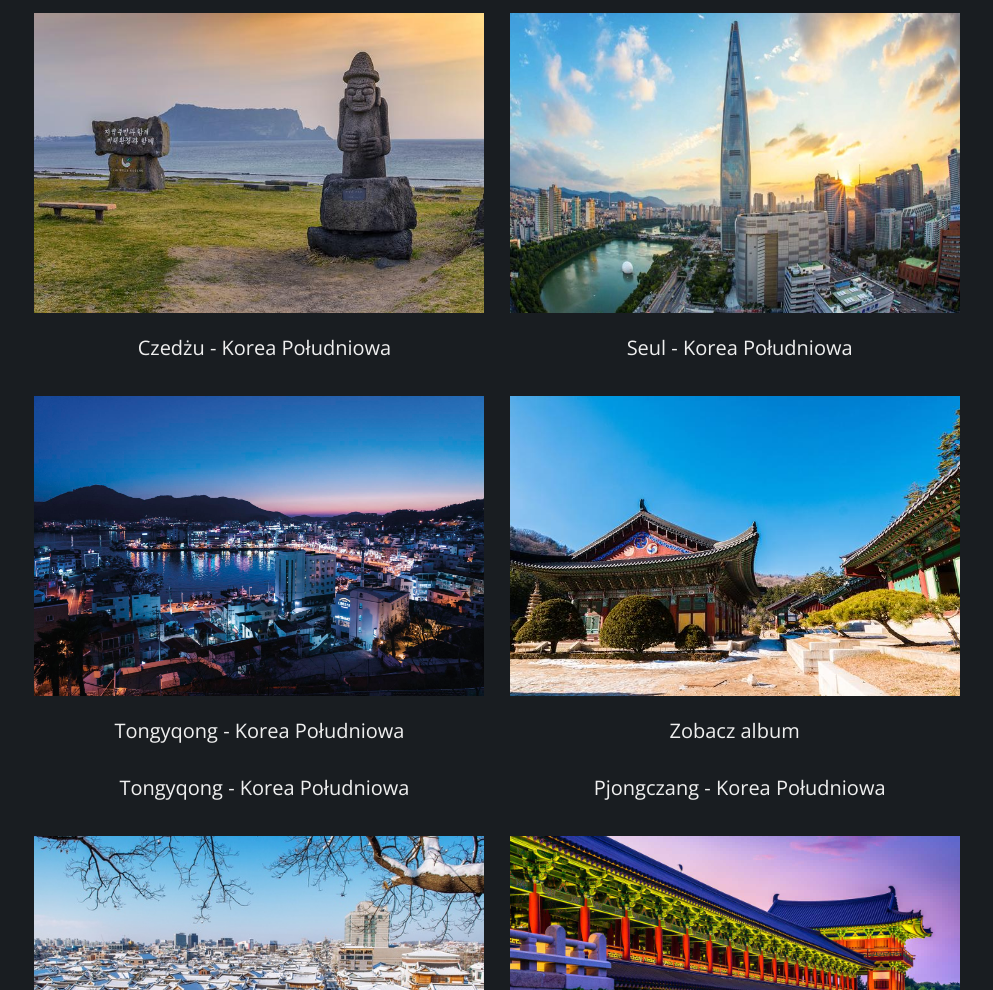
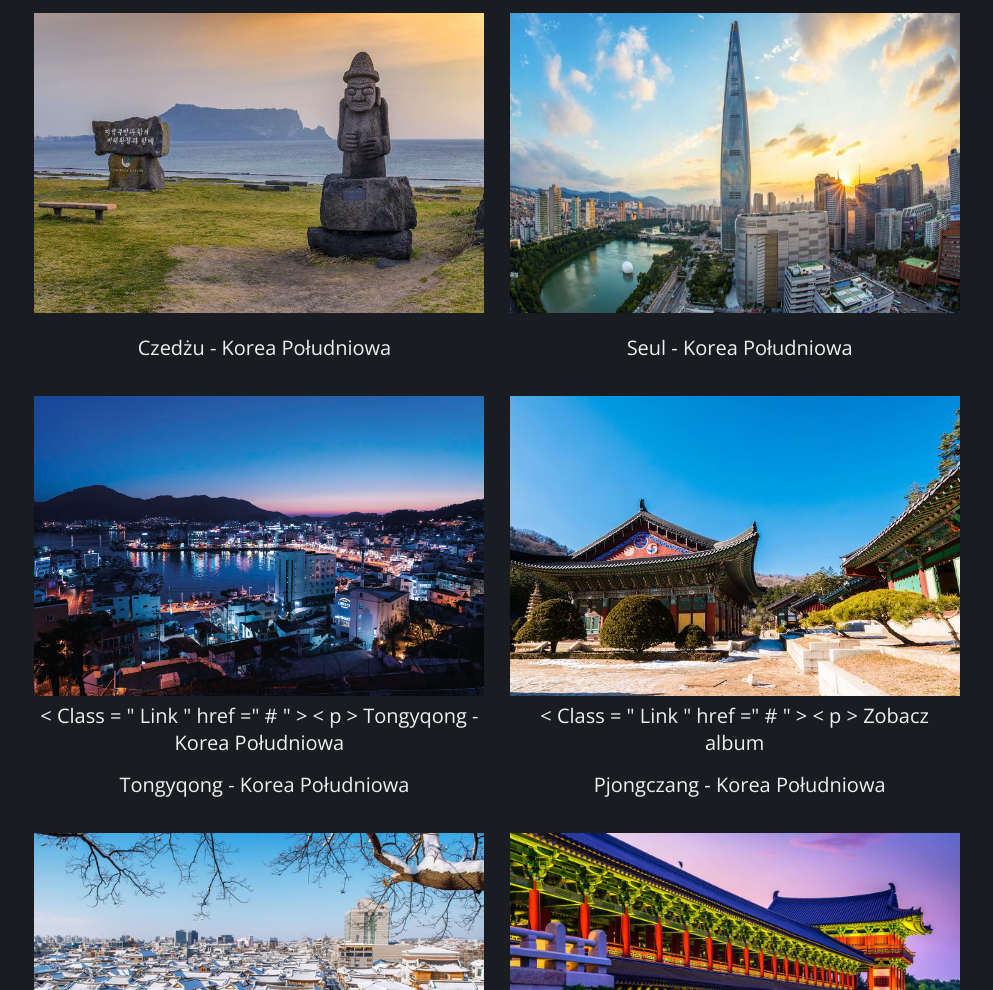
Before and after one commit to lukaszwiniarczyk/1, a plain HTML site: page index.html in a window 1280 px wide. Shown: the part 110-1100 px from the top of the page, without its empty margins (138-1131 px from the left). Drawn offline with nearby package versions, Linux system fonts and the light colour scheme.

Commit message:
Update index.html

```diff
--- a/index.html
+++ b/index.html
@@ -53,7 +53,7 @@
 					<div class="photo3">
 					<div class="overlay">
 							<img src="img/tongyeong.jpg" width="450" height="300" >
-							<p>Tongyqong - Korea Południowa</p>
+						< Class = " Link " href =" # " > < p > Tongyqong - Korea Południowa </ p > </ >
 						</div>
 					</div>
 					<p>Tongyqong - Korea Południowa</p>
@@ -65,7 +65,7 @@
 					<div class="photo4">
 						<div class="overlay2">
 						<img src="img/pjongczang.jpg" width="450" height="300" >
-						<p>Zobacz album</p>
+						< Class = " Link " href =" # " > < p > Zobacz album </ p > </ >
 
 
 						</div>
```
